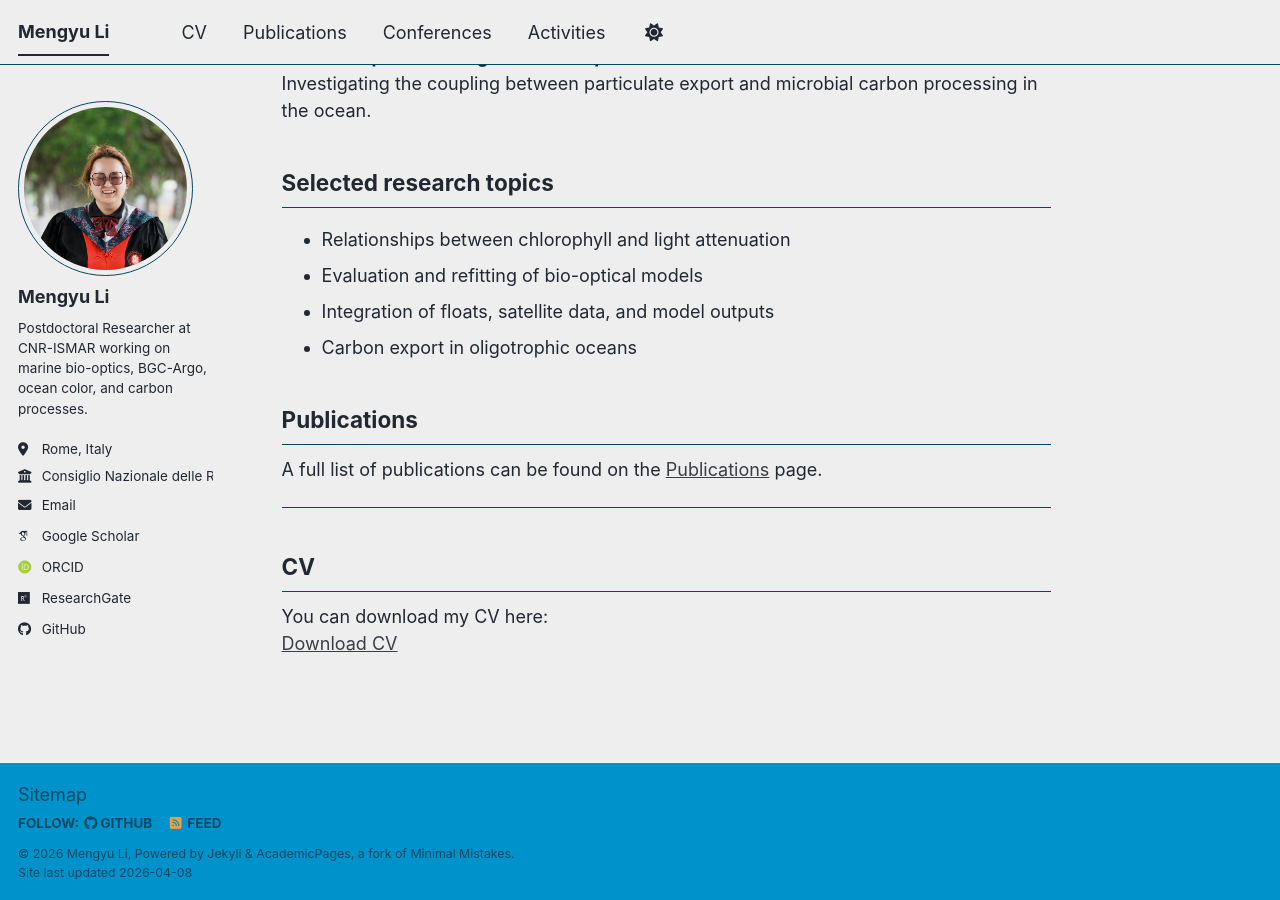
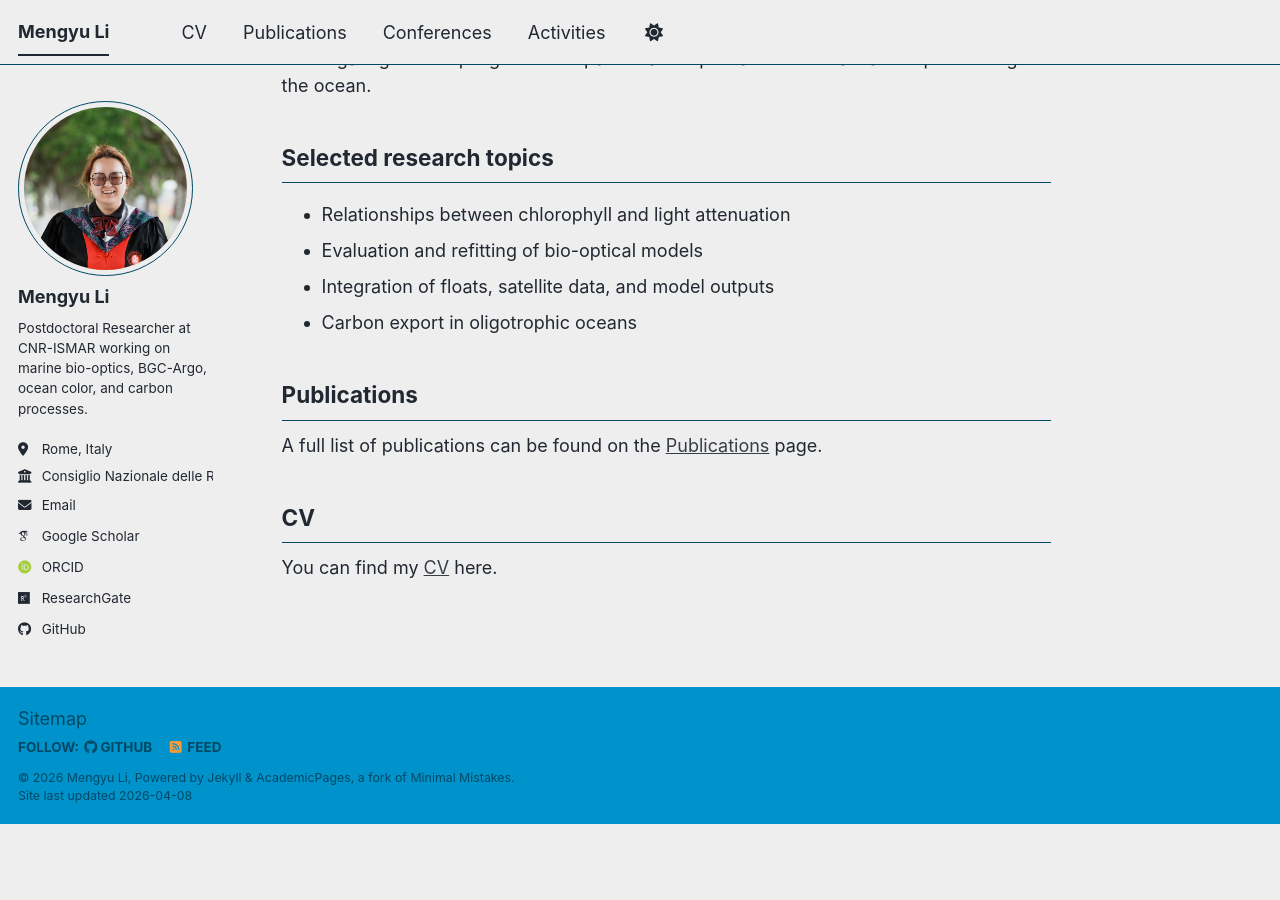
Before and after one commit to MengyuLi15/MengyuLi15.github.io, a Jekyll site: the page built from _pages/about.md, in a window 1280 px wide and 900 px high, scrolled down 973 px. Built offline with Jekyll 4.4.1, drawn with Linux system fonts in a browser that asks for light colours; some web fonts are replaced; a script bundle is joined from its source files by our own code; library files that are not in the unit come from our copies; after the commit the page ends 1797 px from its top, so only the background shows below that.

Commit message:
Update about.md

```diff
--- a/_pages/about.md
+++ b/_pages/about.md
@@ -15,7 +15,6 @@ My research focuses on understanding how the optical properties of seawater rela
 
 I focus on analyzing marine bio-optical and biogeochemical processes by integrating multi-platform meteo-oceanographic datasets. My recent work studies the optical properties of marine particles and quantifies organic carbon across estuarine, coastal, and open-ocean environments. My work combines in situ observations, including BGC-Argo floats, with satellite remote sensing and model outputs to investigate marine ecosystems and carbon cycling under climate variability. I also have experience in developing empirical and semi-analytical models to characterize bio-optical regimes and biogeochemical processes in the global ocean.
 
----
 
 ## Research
 
@@ -41,9 +40,7 @@ Investigating the coupling between particulate export and microbial carbon proce
 
 A full list of publications can be found on the [Publications](/publications/) page.
 
----
 
 ## CV
 
-You can download my CV here:
-[Download CV](/files/Mengyu_Li_CV.pdf)
+You can find my [CV](/cv/) here.
```
